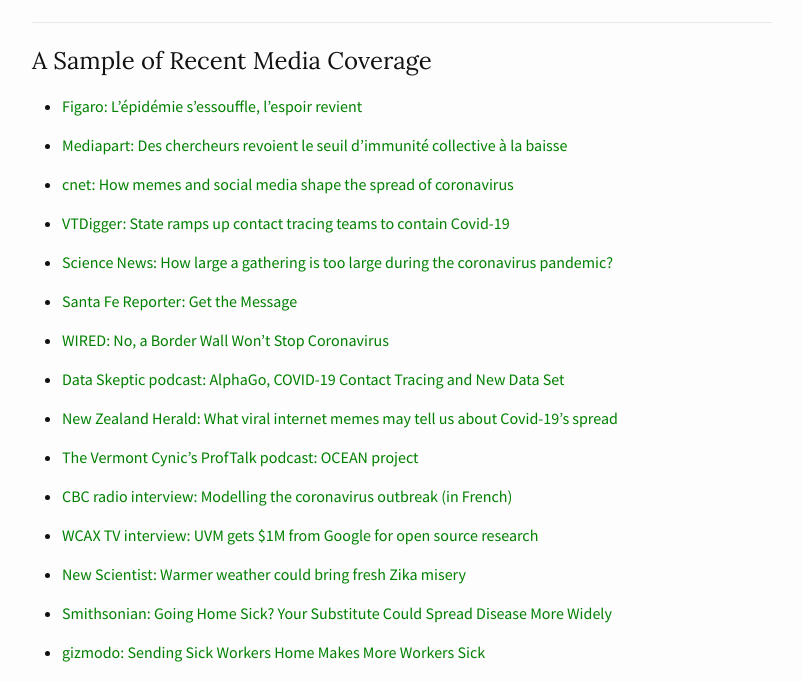
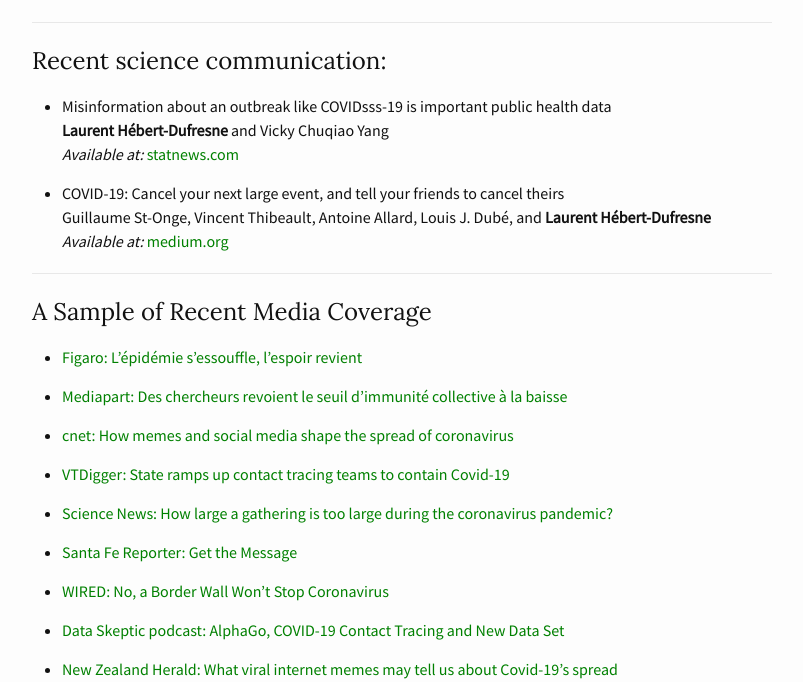
Before and after one commit to laurenthebertdufresne/laurenthebertdufresne.github.io, a Jekyll site: the page built from _pages/media.md, in a window 1280 px wide and 900 px high, scrolled down 1180 px, cut to the strip 218-900 px from the top of the window. Shown: the whole strip, without its empty margins (238-1041 px from the left). Built offline with Jekyll 4.4.1, drawn with Linux system fonts in a browser that asks for light colours.

Commit message:
moving sci comm

```diff
--- a/_pages/media.md
+++ b/_pages/media.md
@@ -16,6 +16,18 @@
 # Reckless Idea public lecture, Burlington VT (2018)
 
 <iframe width="100%" height="315" src="http://www.youtube.com/embed/RZGdnAM9Kis" frameborder="0" allowfullscreen="allowfullscreen"></iframe>
+
+* * *
+
+# Recent science communication:
+
+*   Misinformation about an outbreak like COVIDsss-19 is important public health data
+    **Laurent Hébert-Dufresne** and Vicky Chuqiao Yang
+    _Available at:_ [statnews.com](https://www.statnews.com/2020/04/07/misinformation-outbreak-is-important-public-health-data/)
+
+*   COVID-19: Cancel your next large event, and tell your friends to cancel theirs
+    Guillaume St-Onge, Vincent Thibeault, Antoine Allard, Louis J. Dubé, and **Laurent Hébert-Dufresne**
+    _Available at:_ [medium.org](https://medium.com/@antoine.allard/covid-19-cancel-your-next-large-event-and-tell-your-friends-to-cancel-theirs-7c06e688474e)
 
 * * *
 
```
Also changed, not shown: _pages/publications.md (+0 -10 lines).
